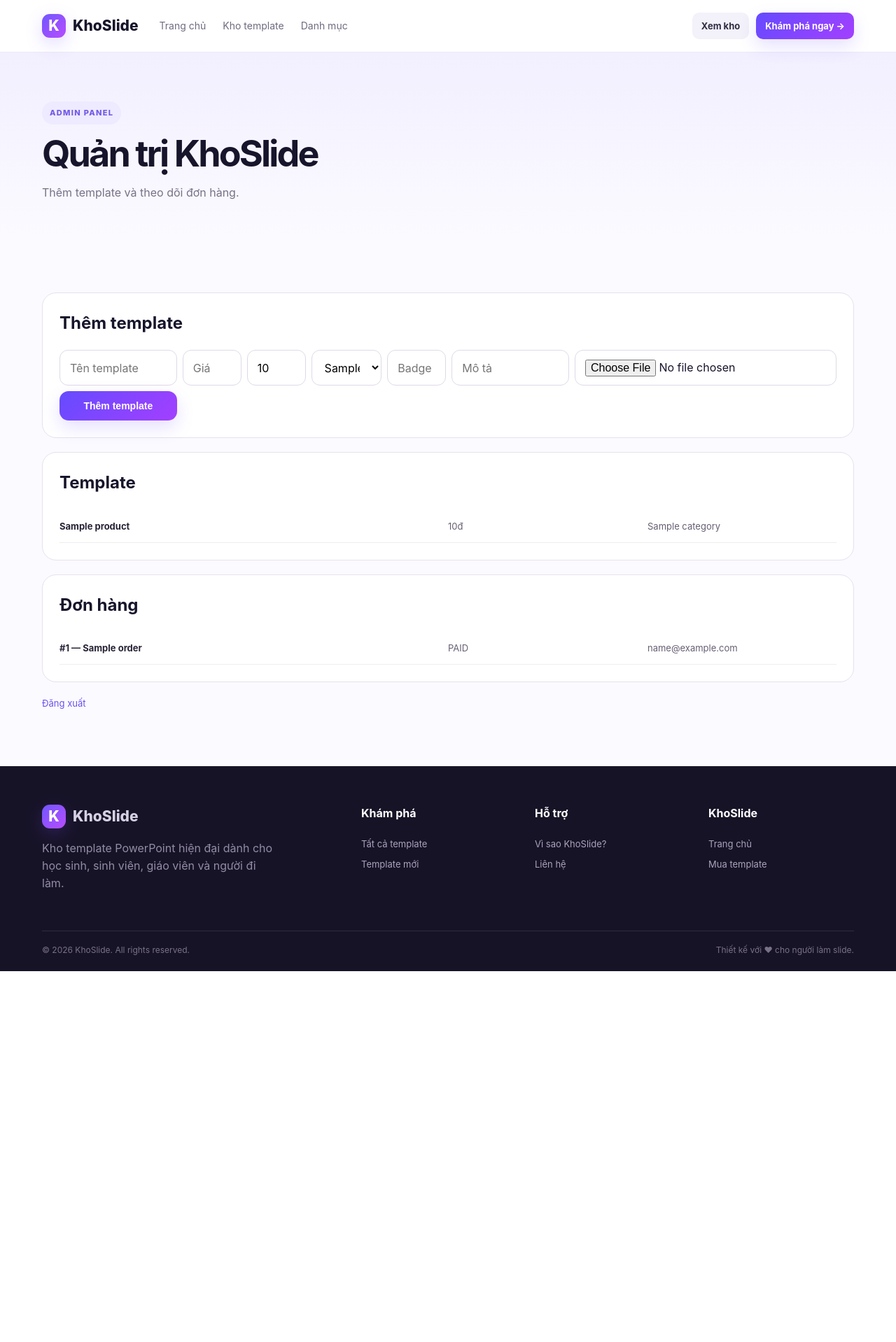
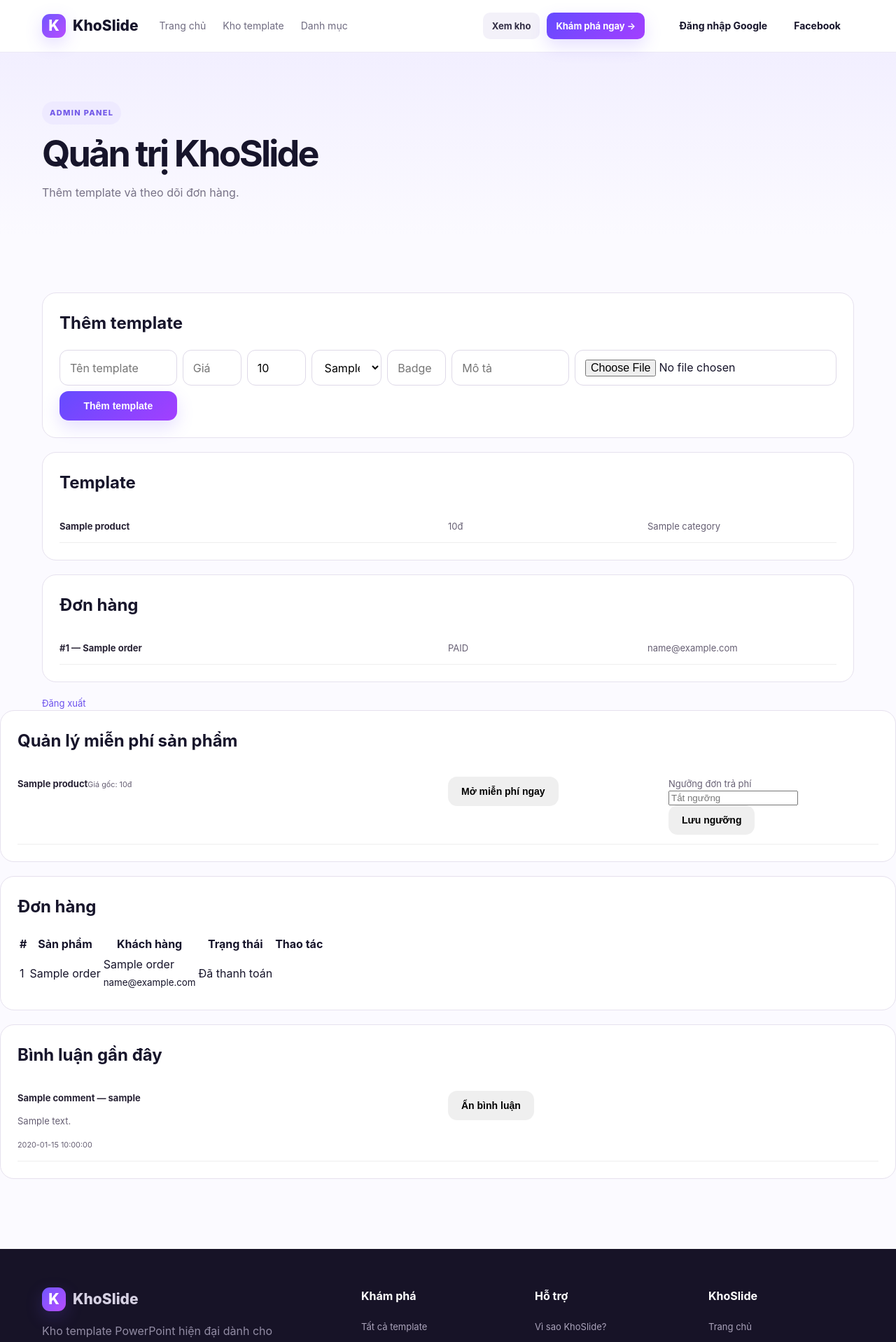
Before and after one commit to thean123464/khoslide, a Flask app: template templates/admin.html in a window 1280 px wide. Shown: the top 1918 px of the page at 70% size. Before the commit the page ends 1388 px from the top, so only its background shows below. Run offline with Flask 3, Linux system fonts and the light colour scheme; the template is opened without the code that fills it: most values are stand-ins (such as "Sample title", 1, 10 or a date in 2020); some libraries are stand-ins or nearby versions.

Commit message:
Add files via upload

```diff
--- a/templates/admin.html
+++ b/templates/admin.html
@@ -7,5 +7,8 @@
 <div class="admin-box"><h2>Template</h2>{% for p in products %}<div class="admin-row"><strong>{{ p.name }}</strong><span>{{ "{:,.0f}".format(p.price) }}đ</span><span>{{ p.category }}</span></div>{% else %}<p>Chưa có template.</p>{% endfor %}</div>
 <div class="admin-box"><h2>Đơn hàng</h2>{% for o in orders %}<div class="admin-row"><strong>#{{ o.id }} — {{ o.name }}</strong><span>{{ o.status }}</span><span>{{ o.customer_email }}</span></div>{% else %}<p>Chưa có đơn hàng.</p>{% endfor %}</div>
 <a class="back" href="{{ url_for('admin_logout') }}">Đăng xuất</a>
-</div></section>
+</div><div class="admin-box"><h2>Quản lý miễn phí sản phẩm</h2>{% for p in products %}<div class="admin-row"><div><strong>{{ p.name }}</strong><small>Giá gốc: {{ "{:,.0f}".format(p.price) }}đ</small></div><form method="post" action="{{ url_for('admin_free_toggle',product_id=p.id) }}"><input type="hidden" name="csrf_token" value="{{ csrf_token() }}"><input type="hidden" name="free_enabled" value="{{ 0 if p.free_enabled else 1 }}"><button class="btn {{ 'btn-primary' if p.free_enabled else 'btn-ghost' }}" type="submit">{{ 'Tắt miễn phí thủ công' if p.free_enabled else 'Mở miễn phí ngay' }}</button></form><form method="post" action="{{ url_for('admin_free_threshold',product_id=p.id) }}"><input type="hidden" name="csrf_token" value="{{ csrf_token() }}"><label>Ngưỡng đơn trả phí<input name="free_after_orders" type="number" min="1" value="{{ p.free_after_orders or '' }}" placeholder="Tắt ngưỡng"></label><button class="btn btn-ghost" type="submit">Lưu ngưỡng</button></form></div>{% endfor %}</div>
+<div class="admin-box"><h2>Đơn hàng</h2><div class="table-wrap"><table><thead><tr><th>#</th><th>Sản phẩm</th><th>Khách hàng</th><th>Trạng thái</th><th>Thao tác</th></tr></thead><tbody>{% for o in orders %}<tr><td>{{ o.id }}</td><td>{{ o.name }}</td><td>{{ o.customer_name }}<br><small>{{ o.customer_email }}</small></td><td>{{ 'Đã thanh toán' if o.status=='PAID' else 'Chờ thanh toán' }}{% if o.is_free %} · Miễn phí{% endif %}</td><td>{% if o.status!='PAID' %}<form method="post" action="{{ url_for('admin_free_approve',order_id=o.id) }}"><input type="hidden" name="csrf_token" value="{{ csrf_token() }}"><button class="btn btn-primary" type="submit">Duyệt miễn phí</button></form>{% endif %}</td></tr>{% else %}<tr><td colspan="5">Chưa có đơn hàng.</td></tr>{% endfor %}</tbody></table></div></div>
+<div class="admin-box"><h2>Bình luận gần đây</h2>{% for c in comments %}<div class="admin-row"><div><strong>{{ c.product_name }} — {{ c.user_name }}</strong><p>{{ c.body }}</p><small>{{ c.created_at }}</small></div><form method="post" action="{{ url_for('admin_comment_toggle',comment_id=c.id) }}"><input type="hidden" name="csrf_token" value="{{ csrf_token() }}"><button class="btn btn-ghost" type="submit">{{ 'Hiện lại' if c.is_hidden else 'Ẩn bình luận' }}</button></form></div>{% else %}<p>Chưa có bình luận.</p>{% endfor %}</div>
+</section>
 {% endblock %}
--- a/templates/base.html
+++ b/templates/base.html
@@ -20,6 +20,7 @@
       <a class="btn btn-light btn-sm" href="{{ url_for('templates') }}">Xem kho</a>
       <a class="btn btn-primary btn-sm" href="{{ url_for('templates') }}">Khám phá ngay →</a>
     </div>
+  <div class="nav-auth">{% if current_user %}<span>Xin chào, {{ current_user.name }}</span><form method="post" action="{{ url_for('auth_logout') }}"><input type="hidden" name="csrf_token" value="{{ csrf_token() }}"><button class="btn btn-ghost" type="submit">Đăng xuất</button></form>{% else %}<a class="btn btn-ghost" href="{{ url_for('auth_login',provider='google') }}">Đăng nhập Google</a><a class="btn btn-ghost" href="{{ url_for('auth_login',provider='facebook') }}">Facebook</a>{% endif %}</div>
   </div>
 </header>
 {% block content %}{% endblock %}
--- a/templates/buy.html
+++ b/templates/buy.html
@@ -3,5 +3,5 @@
 {% block content %}
 <section class="section narrow"><div class="container form-card"><div class="badge">BƯỚC 1 / 2</div><h1>Thông tin nhận template</h1><p>{{ p.name }}</p>
 {% if error %}<div class="alert">{{ error }}</div>{% endif %}
-<form method="post"><label>Họ và tên<input name="name" required></label><label>Email<input name="email" type="email" required></label><button class="btn btn-primary btn-wide" type="submit">Tiếp tục thanh toán →</button></form></div></section>
+<form method="post"><input type="hidden" name="csrf_token" value="{{ csrf_token() }}"><label>Họ và tên<input name="name" required></label><label>Email<input name="email" type="email" required></label><button class="btn btn-primary btn-wide" type="submit">Tiếp tục thanh toán →</button></form></div></section>
 {% endblock %}
--- a/templates/index.html
+++ b/templates/index.html
@@ -20,7 +20,7 @@
 {% if p.preview and (p.preview.startswith('http://') or p.preview.startswith('https://')) %}<img src="{{ p.preview }}" alt="{{ p.name }}">
 {% else %}<div class="thumb-art {% if loop.index%3==2 %}alt{% elif loop.index%3==0 %}gold{% endif %}"><span>K H O S L I D E</span><b>{{ p.name }}</b></div>{% endif %}
 </div></a>
-<div class="card-body"><div class="card-title">{{ p.name }}</div><div class="card-meta"><span>{{ p.category or 'PowerPoint' }}</span><span class="price {% if not p.price or p.price==0 %}free{% endif %}">{% if p.price and p.price>0 %}{{ "{:,.0f}".format(p.price) }}đ{% else %}Miễn phí{% endif %}</span></div>
+<div class="card-body"><div class="card-title">{{ p.name }}</div><div class="card-meta"><span>{{ p.category or 'PowerPoint' }}</span><span class="price {% if not p.price or p.price==0 %}free{% endif %}">{% if p.price and p.price>0 %}{% if p.free_enabled or (p.free_after_orders and p.paid_order_count|default(0)|int >= p.free_after_orders|int) %}Miễn phí{% else %}{{ "{:,.0f}".format(p.price) }}đ{% endif %}{% else %}Miễn phí{% endif %}</span></div>
 <div class="card-footer"><span class="pill">PPTX</span><a class="btn btn-primary btn-sm" href="{{ url_for('product', product_id=p.id) }}">Xem mẫu</a></div></div>
 </article>
 {% endfor %}</div>{% else %}<div class="empty">KhoSlide đang cập nhật những template đầu tiên.</div>{% endif %}
--- a/templates/product.html
+++ b/templates/product.html
@@ -5,7 +5,7 @@
 <div class="product-preview"><div class="thumb-art large"><span>{{ p.category or 'POWERPOINT' }}</span><b>{{ p.name }}</b></div></div>
 <div class="product-info"><div class="badge">{{ p.badge or p.category or 'TEMPLATE' }}</div><h1>{{ p.name }}</h1><p>{{ p.description or 'Template PowerPoint hiện đại, dễ chỉnh sửa và phù hợp cho nhiều nhu cầu thuyết trình.' }}</p>
 <div class="specs"><div><small>Số slide</small><strong>{{ p.slides or 10 }}</strong></div><div><small>Định dạng</small><strong>{{ p.format or 'PPTX' }}</strong></div><div><small>Danh mục</small><strong>{{ p.category }}</strong></div></div>
-<div class="buy-box"><div class="big-price">{{ "{:,.0f}".format(p.price) }}đ</div><a class="btn btn-primary btn-wide" href="{{ url_for('buy', product_id=p.id) }}">Mua template →</a><small>Thanh toán QR ngân hàng • tải file sau khi thanh toán</small></div>
+<div class="buy-box"><div class="big-price">{% if effective_price == 0 %}Miễn phí{% else %}{{ "{:,.0f}".format(effective_price) }}đ{% endif %}</div><a class="btn btn-primary btn-wide" href="{{ url_for('buy', product_id=p.id) }}">Mua template →</a><small>Thanh toán QR ngân hàng • tải file sau khi thanh toán</small></div>
 </div></div></section>
 {% if related %}<section class="section"><div class="container"><div class="section-head"><h2>Mẫu tương tự</h2></div><div class="grid">{% for r in related %}<article class="card"><a href="{{ url_for('product', product_id=r.id) }}"><div class="thumb"><div class="thumb-art alt"><span>K H O S L I D E</span><b>{{ r.name }}</b></div></div></a><div class="card-body"><div class="card-title">{{ r.name }}</div><div class="card-footer"><span class="price">{{ "{:,.0f}".format(r.price) }}đ</span><a class="btn btn-primary btn-sm" href="{{ url_for('product', product_id=r.id) }}">Xem</a></div></div></article>{% endfor %}</div></div></section>{% endif %}
 {% endblock %}
--- a/templates/templates.html
+++ b/templates/templates.html
@@ -10,6 +10,6 @@
 <button class="btn btn-primary" type="submit">Tìm kiếm</button>
 </form>
 <div id="categories" class="category-row">{% for c in categories %}<a class="category {% if c==category %}active{% endif %}" href="{{ url_for('templates', category=c) }}">{{ c }}</a>{% endfor %}</div>
-{% if products %}<div class="grid">{% for p in products %}<article class="card"><a href="{{ url_for('product', product_id=p.id) }}"><div class="thumb"><div class="thumb-art {% if loop.index%3==2 %}alt{% elif loop.index%3==0 %}gold{% endif %}"><span>{{ p.category or 'POWERPOINT' }}</span><b>{{ p.name }}</b></div></div></a><div class="card-body"><div class="card-title">{{ p.name }}</div><div class="card-meta"><span>{{ p.slides or 10 }} slides</span><span class="price">{{ "{:,.0f}".format(p.price) }}đ</span></div><div class="card-footer"><span class="pill">{{ p.format or 'PPTX' }}</span><a class="btn btn-primary btn-sm" href="{{ url_for('product', product_id=p.id) }}">Xem mẫu</a></div></div></article>{% endfor %}</div>{% else %}<div class="empty">Không tìm thấy template phù hợp.</div>{% endif %}
+{% if products %}<div class="grid">{% for p in products %}<article class="card"><a href="{{ url_for('product', product_id=p.id) }}"><div class="thumb"><div class="thumb-art {% if loop.index%3==2 %}alt{% elif loop.index%3==0 %}gold{% endif %}"><span>{{ p.category or 'POWERPOINT' }}</span><b>{{ p.name }}</b></div></div></a><div class="card-body"><div class="card-title">{{ p.name }}</div><div class="card-meta"><span>{{ p.slides or 10 }} slides</span><span class="price">{% if p.free_enabled or (p.free_after_orders and p.paid_order_count|default(0)|int >= p.free_after_orders|int) %}Miễn phí{% else %}{{ "{:,.0f}".format(p.price) }}đ{% endif %}</span></div><div class="card-footer"><span class="pill">{{ p.format or 'PPTX' }}</span><a class="btn btn-primary btn-sm" href="{{ url_for('product', product_id=p.id) }}">Xem mẫu</a></div></div></article>{% endfor %}</div>{% else %}<div class="empty">Không tìm thấy template phù hợp.</div>{% endif %}
 </div></section>
 {% endblock %}
```
